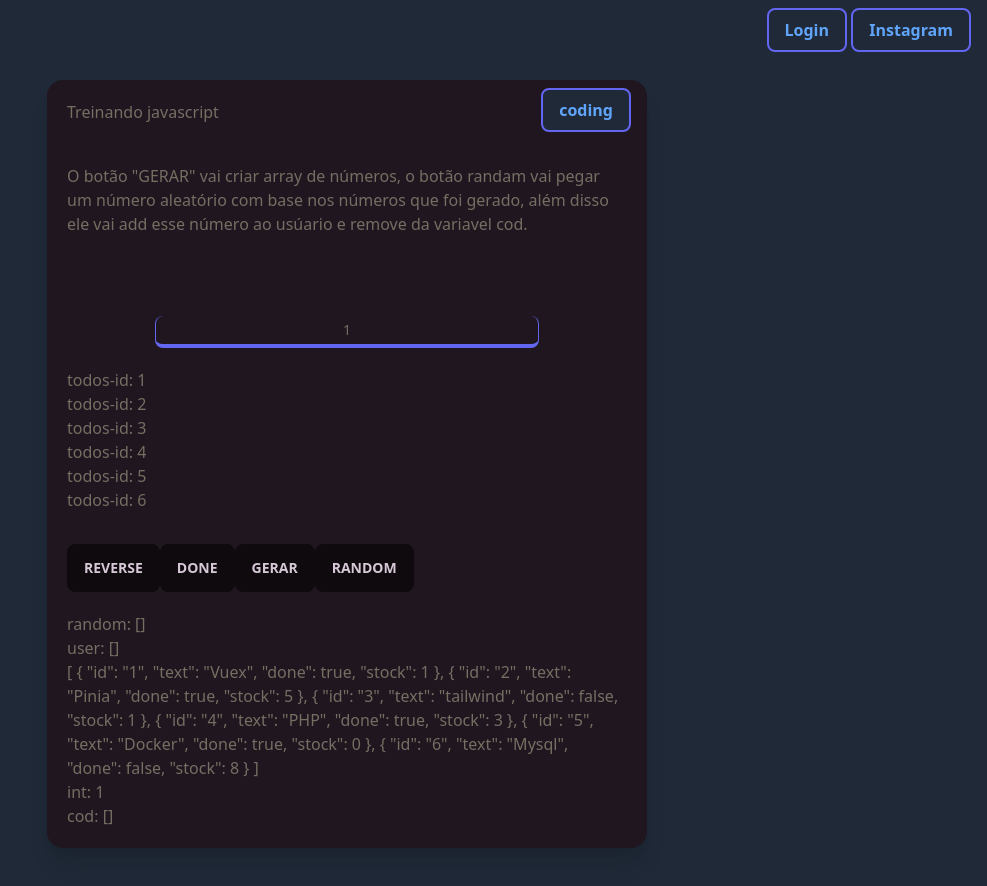
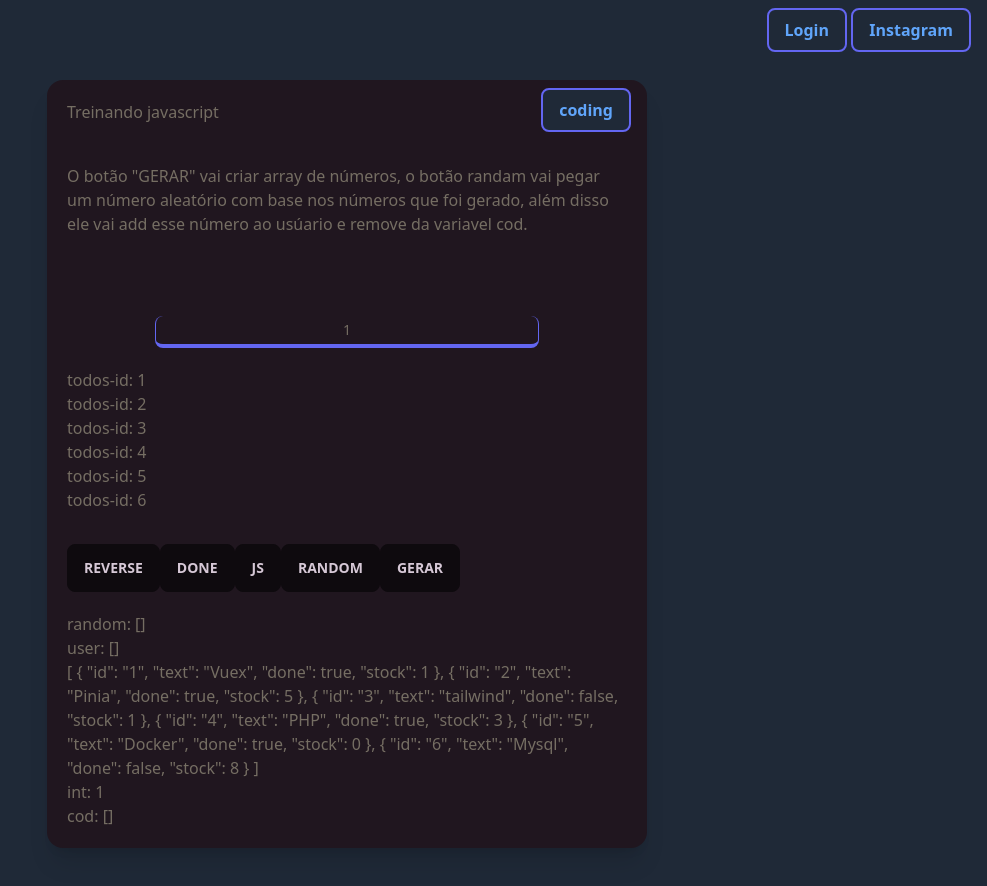
Before and after one commit to Gabrielfernandes87f/coder1, a Nuxt app: page /js in a window 1280 px wide. Shown: the top 886 px of the page, without its empty margins (293-1280 px from the left). Built offline with nearby package versions, Linux system fonts and the light colour scheme.

Commit message:
funçao gerar #corringindo2

```diff
--- a/pages/js.vue
+++ b/pages/js.vue
@@ -58,8 +58,9 @@
             reverse
           </button>
           <button class="btn btn-active mt-5" @click="done()">done</button>
+          <button class="btn btn-active mt-5" @click="gerar(30)">js</button>
+          <button class="btn btn-active mb-5" @click="random()">random</button>
           <button class="btn btn-active mt-5" @click="gerar(int)">gerar</button>
-          <button class="btn btn-active mb-5" @click="random()">random</button>
         </div>
         <p>random: {{ rand }}</p>
         <p>user: {{ user }}</p>
```
